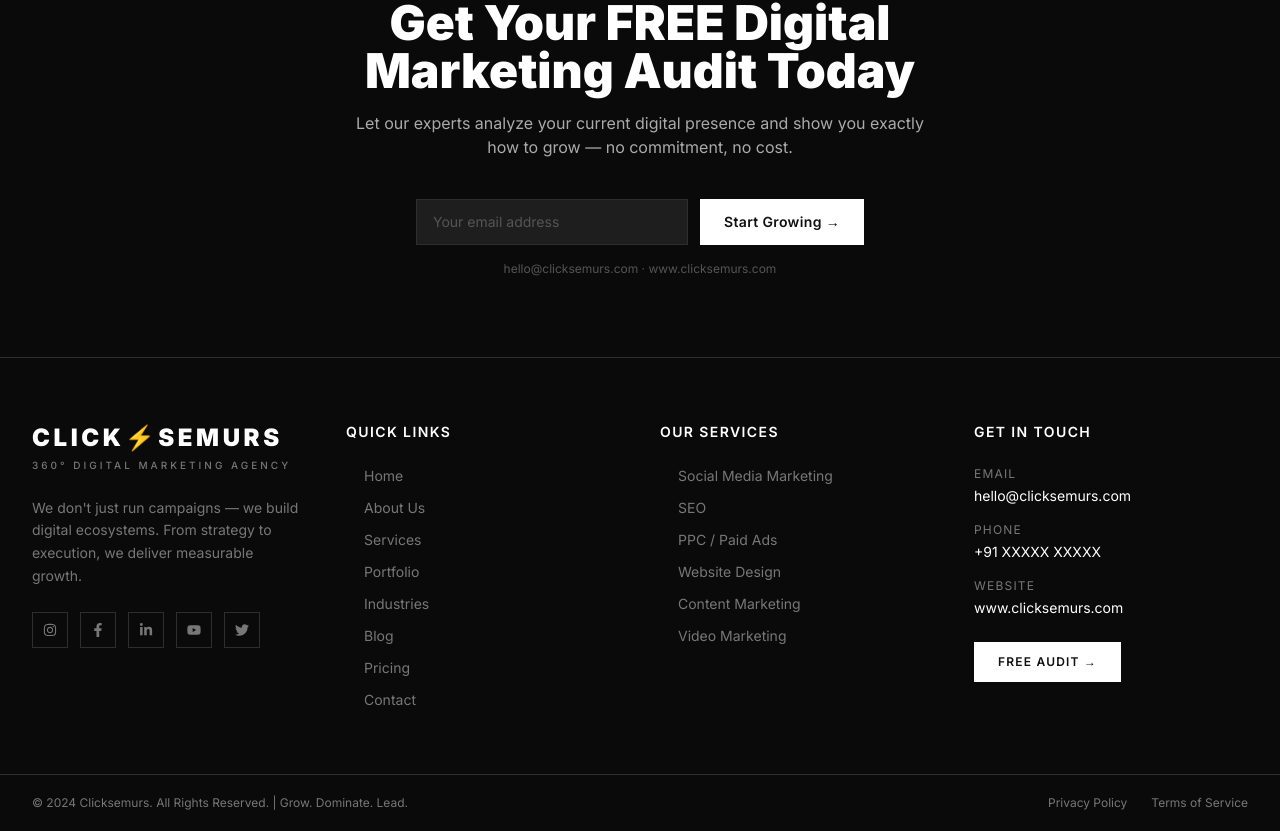
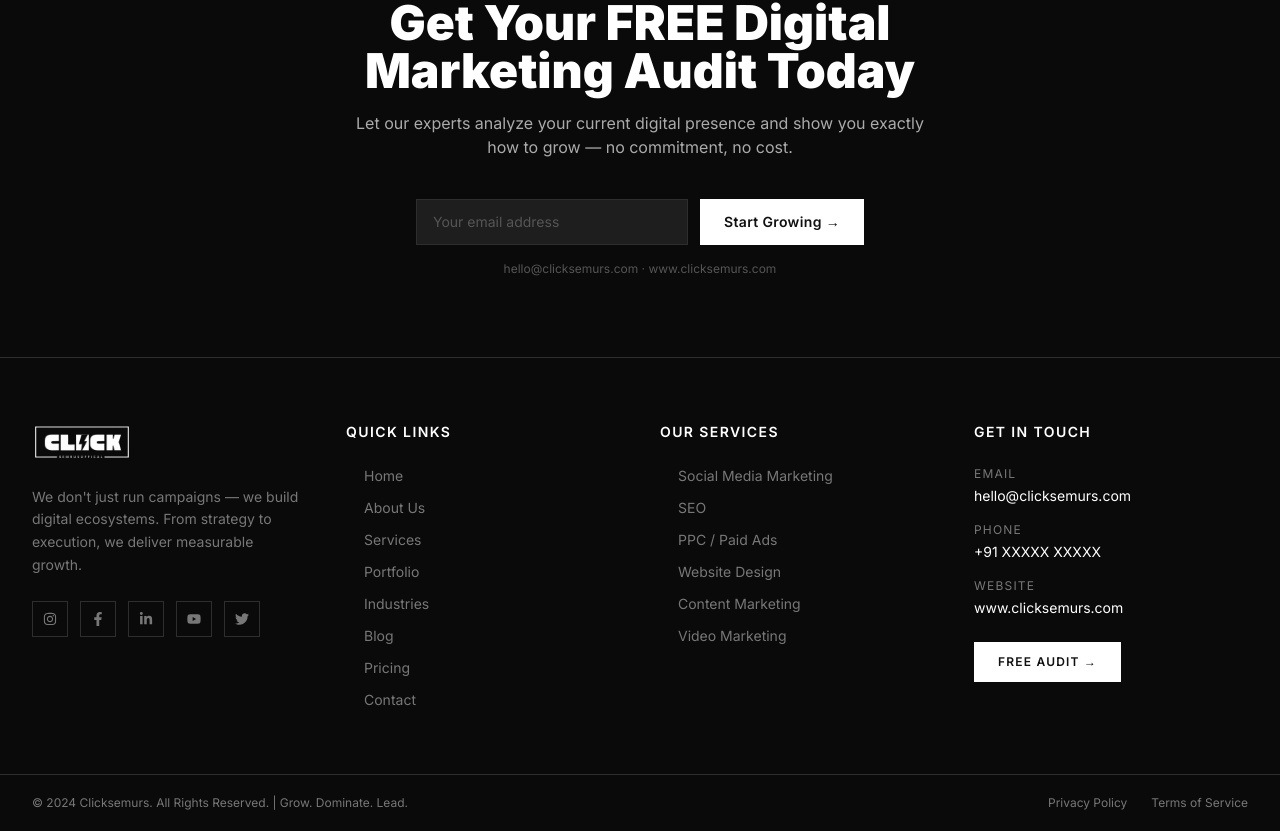
Before and after one commit to rithalyarajput-creator/clicksemurs, a React (Vite) app: page / in a window 1280 px wide. Shown: the part 3393-4224 px from the top of the page. Built offline with nearby package versions, Linux system fonts and the light colour scheme; no server answers.

Commit message:
Add real logo to footer

```diff
--- a/src/components/Footer.jsx
+++ b/src/components/Footer.jsx
@@ -39,12 +39,7 @@
           {/* Brand Column */}
           <div className="lg:col-span-1">
             <div className="mb-6">
-              <div className="text-white font-black text-2xl tracking-[0.15em] uppercase">
-                CLICK⚡SEMURS
-              </div>
-              <div className="text-[#777777] text-[10px] tracking-[0.3em] uppercase font-medium mt-1">
-                360° Digital Marketing Agency
-              </div>
+              <img src="/logo.png" alt="Clicksemurs" className="h-10 w-auto" />
             </div>
             <p className="text-[#777777] text-sm leading-relaxed mb-6">
               We don't just run campaigns — we build digital ecosystems. From strategy to execution, we deliver measurable growth.
```
Also changed, not shown: public/logo-black.png (added).
